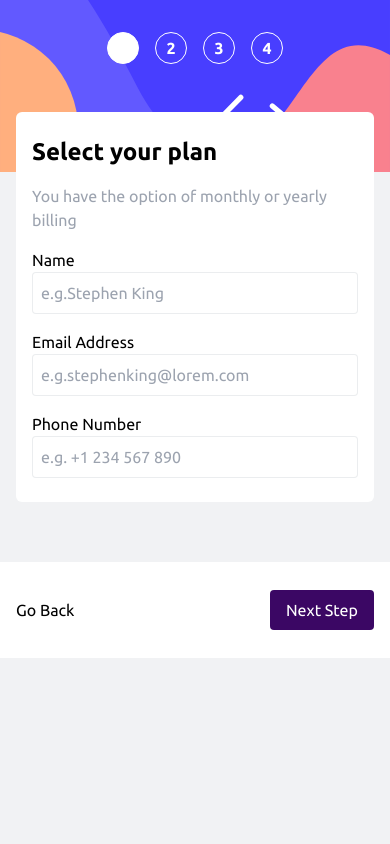
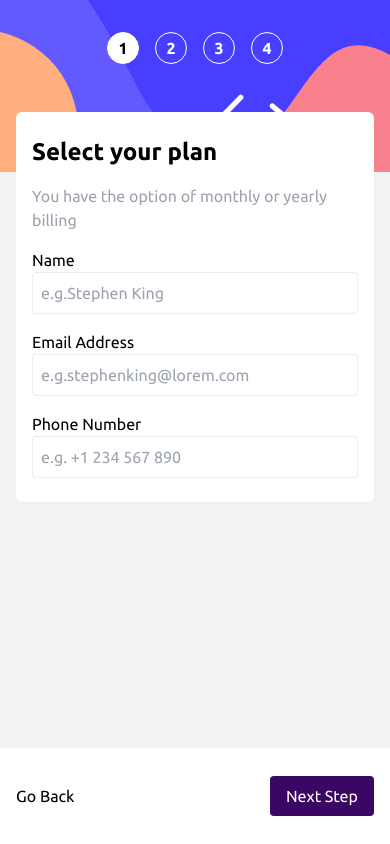
Before and after one commit to GrzegorzBanaszak/multi-step-form, a React (Vite) app: page / in a window 390 px wide. Built offline with nearby package versions, Linux system fonts and the light colour scheme.

Commit message:
Fix nav position on a moblie version and the step text color

```diff
--- a/src/App.tsx
+++ b/src/App.tsx
@@ -7,22 +7,20 @@ function App() {
   // const [formStem, setFormStep] = useState<number>(1);
 
   return (
-    <main className="min-h-screen w-screen bg-gray-300/30 lg:h-screen">
-      <div className="container mx-auto h-full">
-        <div className="w-full lg:h-full flex justify-center items-center">
-          <div className="flex flex-col lg:flex-row w-full lg:w-auto lg:p-4 lg:bg-white lg:rounded-md">
+    <main className="min-h-screen h-1 w-screen bg-gray-300/30 lg:h-screen">
+      <div className="container mx-auto h-full flex justify-center items-center">
+        <div className="flex flex-col lg:flex-row w-full lg:w-auto lg:p-4 lg:bg-white lg:rounded-md h-full lg:h-auto">
           {/* sidebar */}
           <div>
             <div className="w-full h-[172px] bg-sidebarMobile bg-no-repeat bg-cover lg:bg-sidebarDesktop lg:h-[568px] lg:w-[274px] ">
               <StepsList />
             </div>
           </div>
-            <div className="w-full flex flex-col">
+          <div className="w-full flex flex-col h-full lg:h-auto">
             <div className="w-[70wv] mx-4 py-6 px-4 rounded-md bg-white relative -top-[60px] lg:top-0 lg:mx-0 lg:px-20 lg:flex-1">
               <Step1 />
             </div>
             <Nav />
-            </div>
           </div>
         </div>
       </div>
--- a/src/components/Nav.tsx
+++ b/src/components/Nav.tsx
@@ -4,7 +4,7 @@ import { useAppDispatch } from "../hooks";
 const Nav = () => {
   const dispatch = useAppDispatch();
   return (
-    <div className="mt-auto mb-0 w-full h-10 bg-white px-4 py-12 lg:relative">
+    <div className="mt-auto w-full h-5 bg-white px-4 py-12">
       <div className="w-full h-full flex items-center justify-between">
         <button onClick={() => dispatch(decrementStep())}>Go Back</button>
         <button
--- a/src/components/StepsList.tsx
+++ b/src/components/StepsList.tsx
@@ -12,7 +12,7 @@ const StepsList = () => {
           <div key={index} className="flex gap-3 lg:items-center">
             <div
               className={`text-white font-bold w-8 h-8 lg:w-10 lg:h-10 border-white border-[1px] flex items-center justify-center rounded-full ${
-                currentStep === index + 1 ? "bg-white text-black" : ""
+                currentStep === index + 1 ? "bg-white !text-black" : ""
               }`}
             >
               {index + 1}
--- a/vite.config.ts
+++ b/vite.config.ts
@@ -4,7 +4,7 @@ import react from "@vitejs/plugin-react-swc";
 // https://vitejs.dev/config/
 
 const isDev = process.env.NODE_ENV === "development";
-console.log(isDev);
+
 export default defineConfig({
   base: isDev ? "" : "/multi-step-form/",
   plugins: [react()],
```
Lines whose indentation alone changed are shown as unchanged.
